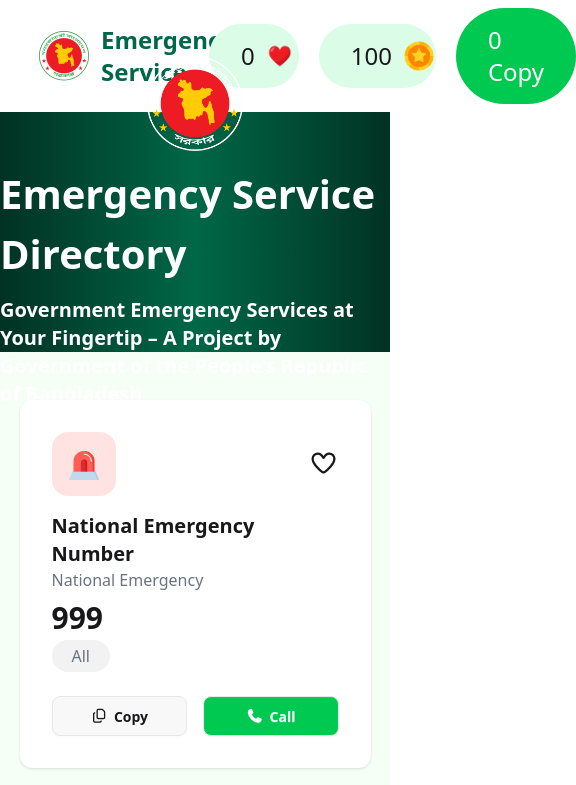
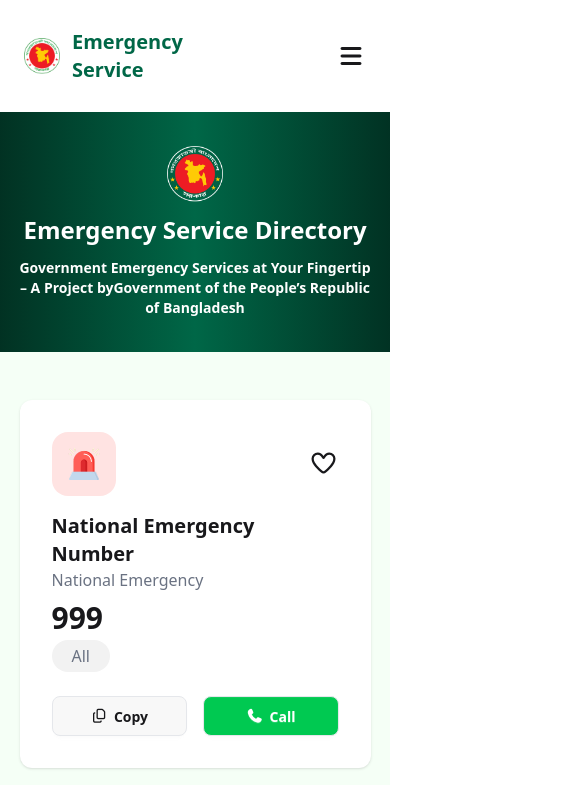
Before and after one commit to jinnahakondo/B12-A5-Emergency-Hotline, a plain HTML site: page index.html in a window 390 px wide. Shown: the top 785 px of the page, 576 px wide, since content can reach past the window. Drawn offline with nearby package versions, Linux system fonts and the light colour scheme.

Commit message:
responsive header section added

```diff
--- a/index.html
+++ b/index.html
@@ -1,12 +1,12 @@
 <!DOCTYPE html>
 <html lang="en">
-
 <head>
     <meta charset="UTF-8">
     <meta name="viewport" content="width=device-width, initial-scale=1.0">
     <title>Emergency Service</title>
     <!-- font awesome cdn  -->
     <link rel="stylesheet" href="https://cdnjs.cloudflare.com/ajax/libs/font-awesome/7.0.0/css/all.min.css" />
+    <link rel="stylesheet" href="manu.css">
     <!-- daisyui cdn  -->
     <link href="https://cdn.jsdelivr.net/npm/daisyui@5" rel="stylesheet" type="text/css" />
     <!-- tailwind css cdn  -->
@@ -15,44 +15,52 @@
 
 <body class="bg-[#F5FFF6] ">
     <!-- header  -->
-    <header class="mb-12 ">
+    <header class="mb-12 relative ">
         <!-- navbar -->
-        <nav class=" h-28 flex justify-between items-center bg-white px-16">
+        <nav class=" h-28 flex justify-between items-center bg-white px-6 lg:px-16">
             <!-- logo -->
             <div class="flex justify-center items-center gap-3">
-                <img src="assets/logo.png" alt="logo" width="50px" height="50px">
-                <h2 class="text-[#006747] font-bold text-2xl"> Emergency <br> Service</h2>
+                <img src="assets/logo.png" alt="logo" class="w-9 h-9 lg:w-[50px] lg:h-[50px]">
+                <h2 class="text-[#006747] font-bold text-xl lg:text-2xl"> Emergency <br> Service</h2>
             </div>
+            <i id="manubar" class="manubar fa-solid fa-bars text-2xl"></i>
             <!-- navbar right side -->
-            <div class="flex items-center gap-5 ">
+            <div id="manu-items"
+                class="max-lg:bg-black max-lg:rounded-b-xl max-lg:top-[-500px] right-0 max-lg:absolute grid grid-cols-1 items-center justify-center gap-5 max-sm:w-full max-lg:w-[400px] max-lg:h-[300px] max-lg:px-12 max-lg:py-5 lg:flex lg:items-center lg:gap-5 transition-all ">
+            <i id="manubar-hidden" class="fa-solid fa-xmark text-white text-2xl manubar"></i>
+
                 <!-- heart -->
-                <div class="flex items-center gap-3 py-4 px-8 rounded-full bg-green-100 cursor-pointer">
-                    <h4 class="text-2xl"> 0 </h4>
-                    <img src="assets/heart.png" alt="heart icon image" width="30px" height="30px">
+                <div
+                    class="flex justify-center items-center  gap-3 py-1 px-4 lg:py-4 lg:px-8 rounded-full bg-green-100 cursor-pointer">
+                    <h4 class="text-lg lg:text-2xl"> 0 </h4>
+                    <img src="assets/heart.png" alt="heart icon image" class="w-6 h lg:w-7 lg:h-7">
                 </div>
                 <!-- coin -->
-                <div class="flex items-center gap-3 py-4 px-8 rounded-full bg-green-100 cursor-pointer">
-                    <h4 class="text-2xl"> 100 </h4>
+                <div
+                    class="flex justify-center items-center  gap-3 py-1 px-4 lg:py-4 lg:px-8 rounded-full bg-green-100 cursor-pointer">
+                    <h4 class="text-lg lg:text-2xl "> 100 </h4>
                     <img src="assets/coin.png" alt="heart icon image" width="30px" height="30px">
                 </div>
                 <!-- copy btn  -->
-                <div class="flex items-center gap-3 py-4 px-8 rounded-full text-white bg-green-500 cursor-pointer">
-                    <h4 class="text-2xl"><span>0</span> Copy</h4>
+                <div
+                    class="flex justify-center items-center  gap-3 py-1 px-4 lg:py-4 lg:px-8 rounded-full bg-green-500 cursor-pointer">
+                    <h4 class="text-lg lg:text-2xl"><span>0</span> Copy</h4>
                 </div>
             </div>
         </nav>
         <!-- banner  -->
         <div
             class="bg-[linear-gradient(90deg,_rgba(1.25,49.64,34.60,1),_rgba(0,103,71,1)_50%,_rgba(1,50,35,1)_100%)] h-60 flex justify-center items-center">
-            <div class=" flex flex-col justify-center items-center gap-3">
-                <img src="assets/logo-dark.png" alt="banner logo image" height="92px" width="96px">
-                <h2 class="text-[40px] font-bold text-white">Emergency Service Directory</h2>
-                <p class="text-xl font-bold text-white">Government Emergency Services at Your Fingertip – A Project by
-                    Government of the People’s Republic of Bangladesh</p>
+            <div class=" flex flex-col justify-center items-center gap-3 p-4">
+                <img src="assets/logo-dark.png" alt="banner logo image" class="w-14 h-14 lg:w-24 lg:h-24">
+                <h2 class="text-2xl lg:text-[40px] font-bold text-white">Emergency Service Directory</h2>
+                <p class=" text-center text-sm lg:text-xl font-bold text-white">Government Emergency Services at Your
+                    Fingertip – A Project byGovernment of the People’s Republic of Bangladesh</p>
             </div>
+
         </div>
     </header>
-    <main>
+    <main class="">
         <div class="grid grid-cols-1 lg:grid-cols-8 gap-6 w-[90%]  mx-auto">
             <!-- numbers  -->
             <!-- cards container  -->
@@ -314,6 +322,8 @@
 
         </div>
     </main>
+
+    <script src="script.js"></script>
 </body>
 
 </html>
--- /dev/null
+++ b/manu.css
@@ -0,0 +1,5 @@
+@media (min-width:1024px) {
+     .manubar{
+        display: none !important;
+    }
+   }
--- /dev/null
+++ b/script.js
@@ -0,0 +1,8 @@
+document.getElementById("manubar").addEventListener("click", function () {
+    document.getElementById("manu-items").style.top = "0";
+
+})
+document.getElementById("manubar-hidden").addEventListener("click", function () {
+    document.getElementById("manu-items").style.top = "-500px";
+
+})
```
